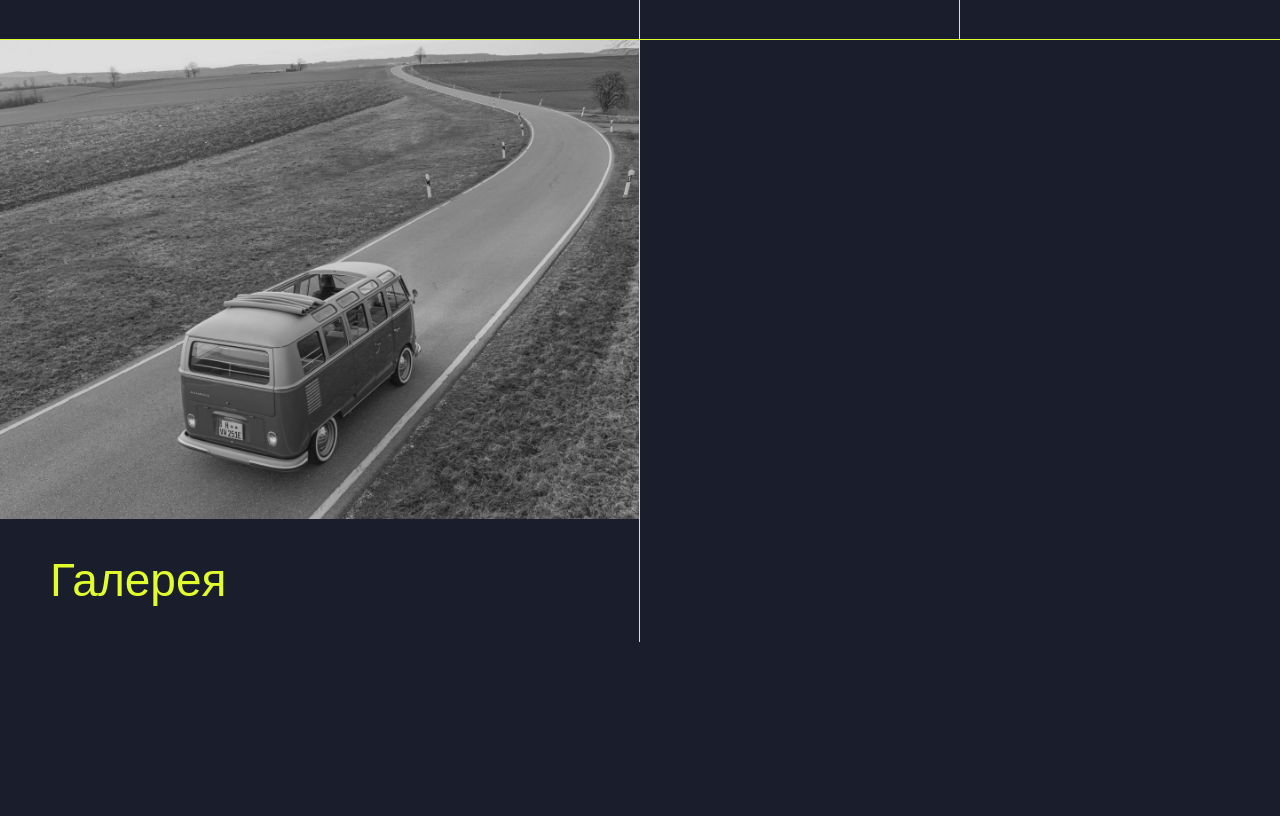
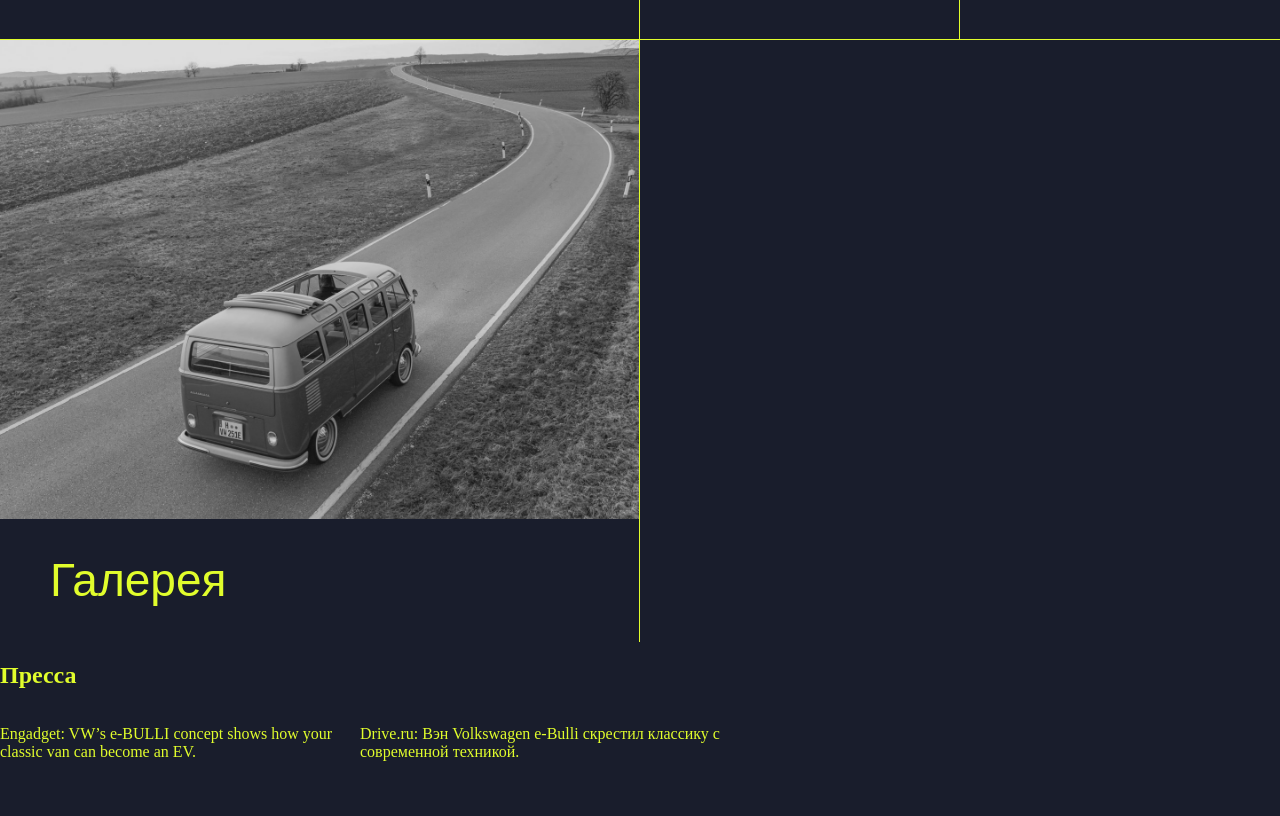
Before and after one commit to Dessnick/auto-magazine, a plain HTML site: page index.html in a window 1280 px wide. Shown: the part 1420-2236 px from the top of the page. Before the commit the page ends 2062 px from the top, so only its background shows below. Drawn offline with nearby package versions, Linux system fonts and the light colour scheme; files that its build step writes are made by us from their sources.

Commit message:
added press block

```diff
--- a/index.html
+++ b/index.html
@@ -113,7 +113,39 @@
         </div>
         <div class="gallery__container"></div>
       </section>
-      <section class="press page__content"></section>
+      <section class="press page__content">
+        <div class="press__container"><h2 class="press__title">Пресса</h2></div>
+        <div class="press__container">
+          <div class="slider press__slider">
+            <div class="slider-content slider__slider-content">
+              <div class="slider-content__image">
+                <p class="slide__quote">
+                  Engadget: VW’s e-BULLI concept shows how your classic van can
+                  become an EV.
+                </p>
+              </div>
+              <div class="slider-content__image">
+                <p class="slide__quote">
+                  Drive.ru: Вэн Volkswagen e-Bulli скрестил классику с
+                  современной техникой.
+                </p>
+              </div>
+            </div>
+            <div class="slider__footer">
+              <div class="slider-navigation slider__navigation">
+                <button
+                  class="slider-navigation__arrow slider-navigation__arrow_left"
+                ></button>
+                <button
+                  class="
+                    slider-navigation__arrow slider-navigation__arrow_right
+                  "
+                ></button>
+              </div>
+            </div>
+          </div>
+        </div>
+      </section>
     </main>
     <footer class="footer page__content"></footer>
     <script src="./scripts/script.js"></script>
```
